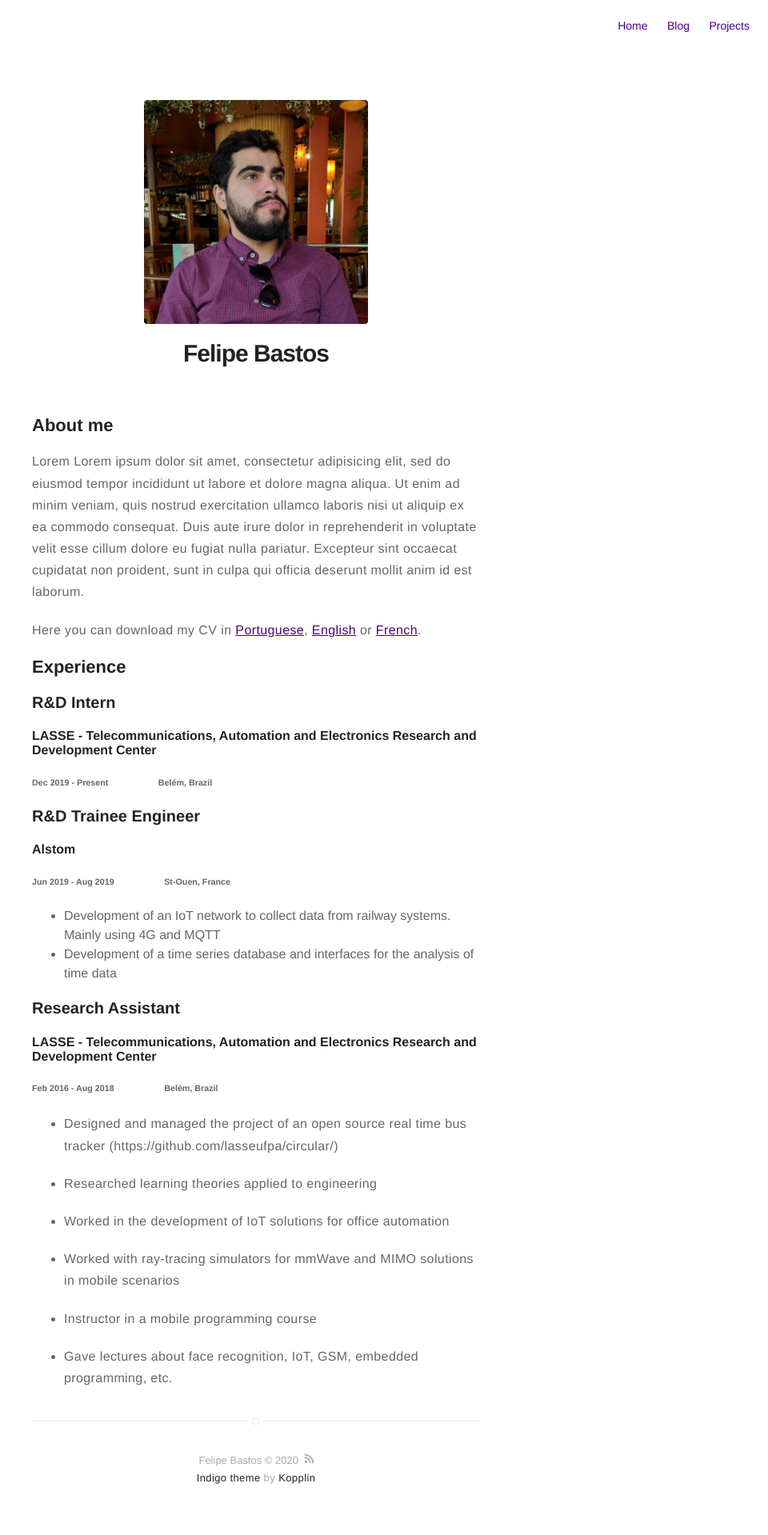
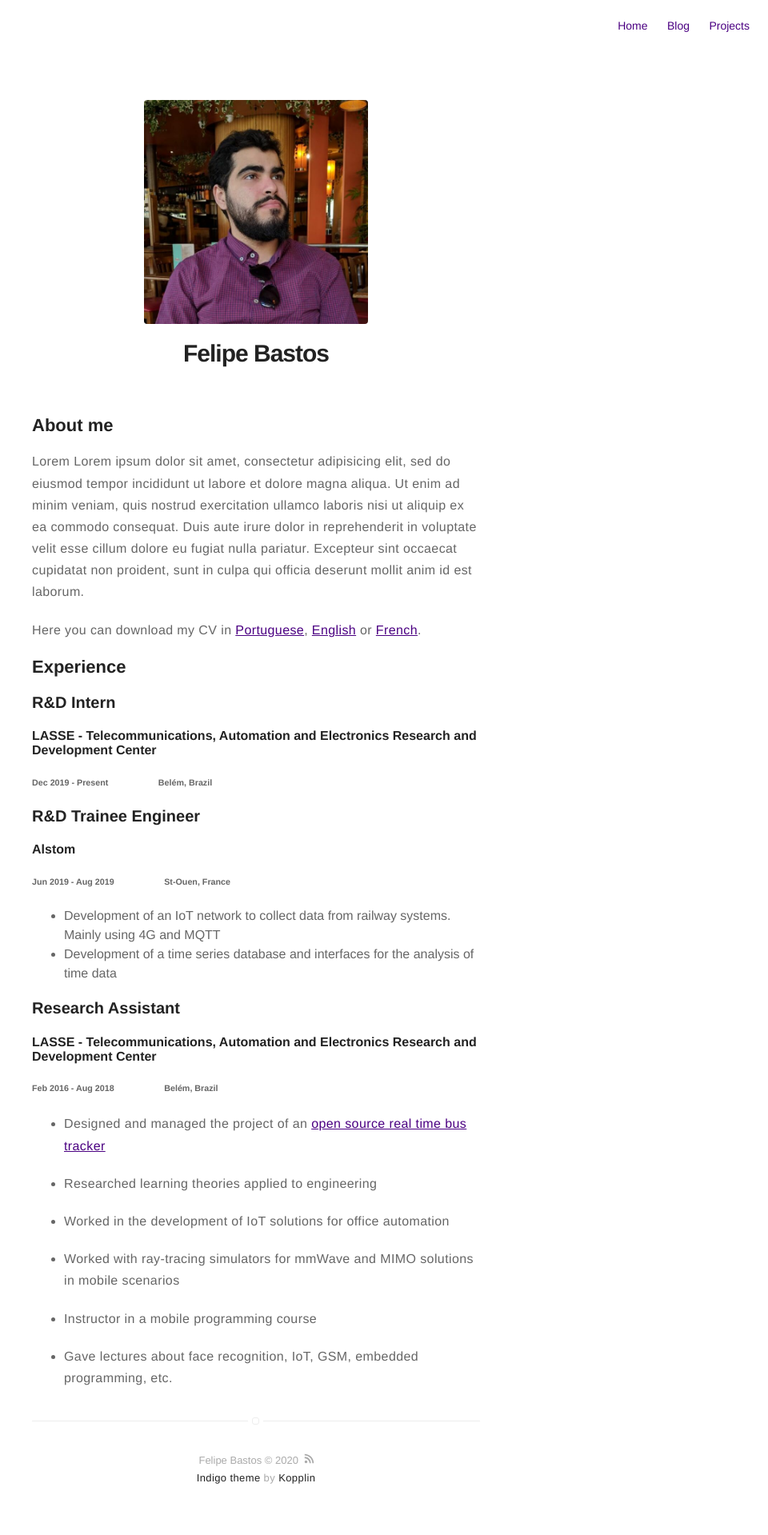
Before and after one commit to felipebastosb/felipebastosb.github.io, a Jekyll site: the page built from resume.md, in a window 1280 px wide. Shown: the whole page at 80% size, without its empty margins (320-1280 px from the left). Built offline with Jekyll 4.4.1, drawn with Linux system fonts in a browser that asks for light colours.

Commit message:
Update resume.md

```diff
--- a/resume.md
+++ b/resume.md
@@ -38,7 +38,7 @@ Here you can download my CV in [Portuguese](https://google.com/), [English](http
 #### LASSE - Telecommunications, Automation and Electronics Research and Development Center
 ###### Feb 2016 - Aug 2018 &nbsp; &nbsp; &nbsp; &nbsp; &nbsp; &nbsp; &nbsp; &nbsp; &nbsp; &nbsp; Belém, Brazil
 
-+ Designed and managed the project of an open source real time bus tracker (https://github.com/lasseufpa/circular/)
++ Designed and managed the project of an [open source real time bus tracker](https://github.com/lasseufpa/circular/)
 
 + Researched learning theories applied to engineering
 
```
